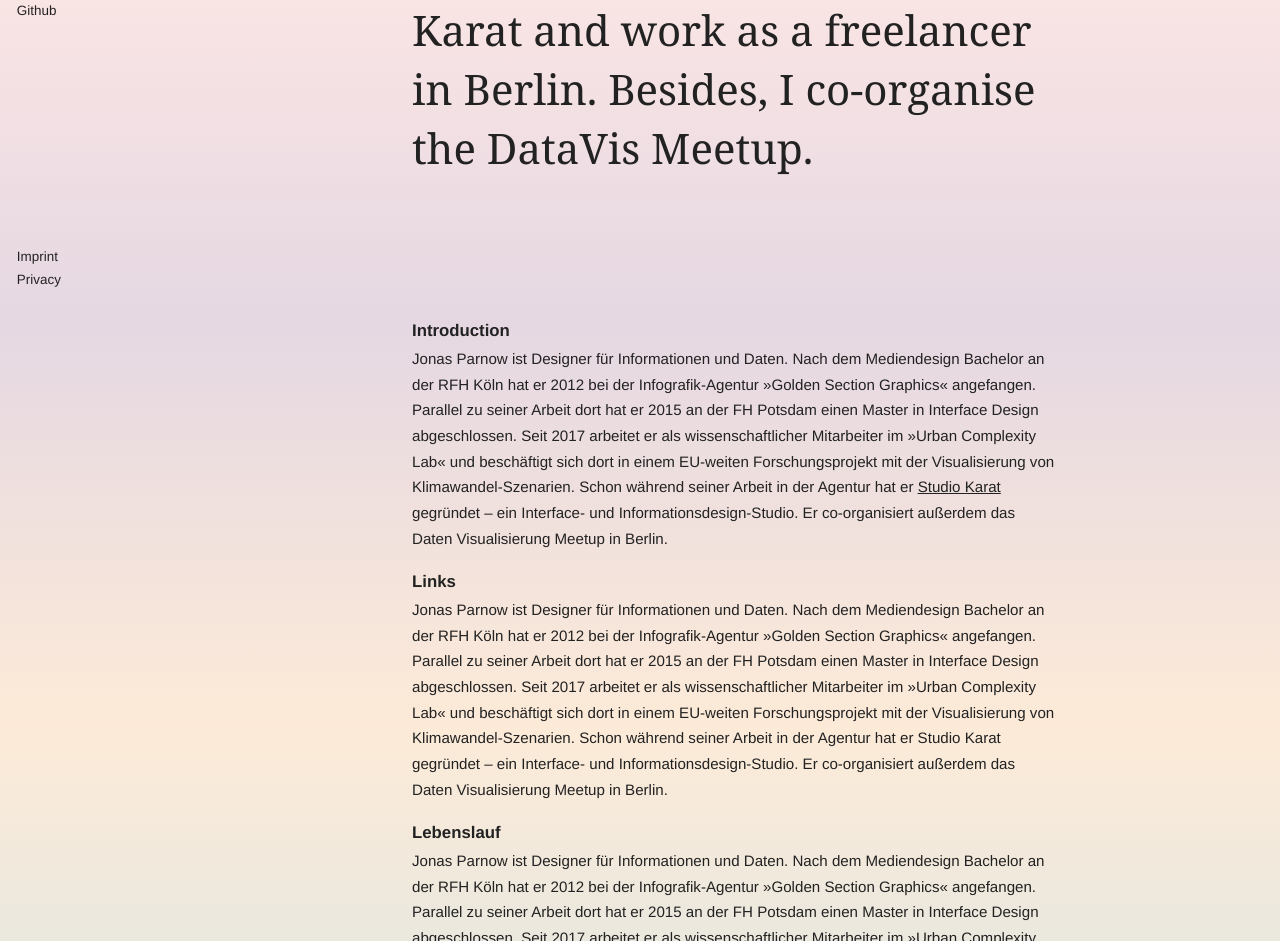
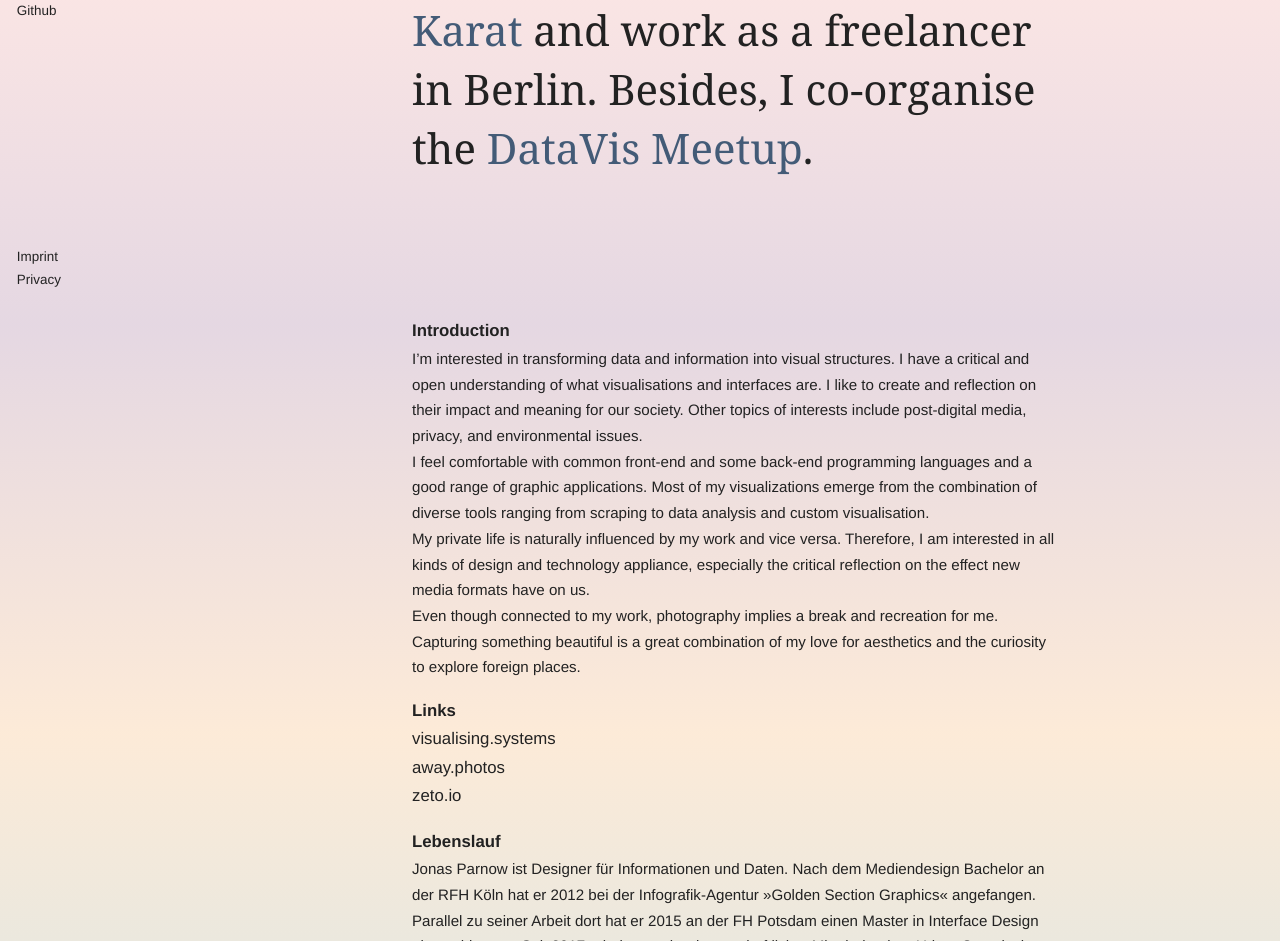
Before and after one commit to kimalbrecht/jonasparnow.com, a Nuxt app: page / in a window 1280 px wide. Shown: the part 491-1432 px from the top of the page. Built offline with nearby package versions, Linux system fonts and the light colour scheme; a web font is replaced by a local one.

Commit message:
link styling

```diff
--- a/assets/style/typography.scss
+++ b/assets/style/typography.scss
@@ -13,6 +13,11 @@ h3 {
   font-size: 1.3rem;
   font-weight: normal;
   line-height: 1.4;
+  // color: #3F4550;
+
+  a {
+    color: #435B77;
+  }
 
   @include media-query($on-laptop) {
     & {
@@ -49,6 +54,7 @@ a {
   &:hover, &:focus {
     background-color: #5F74E7;
     color: #FAEEE4;
+    text-decoration: none;
   }
 }
 
--- a/pages/index.vue
+++ b/pages/index.vue
@@ -1,15 +1,22 @@
 <template>
   <div class="container rows">
     <header>
-      <h3>I’m a research associate at the Urban Complexity Lab in Potsdam working on the visualisation of climate change scenarios. I co-run the interface and information design <a href="http://karat.studio">Studio Karat</a> and work as a freelancer in Berlin. Besides, I co-organise the DataVis Meetup.</h3>
+      <h3>I’m a research associate at the <a href="https://uclab.fh-potsdam.de/">Urban Complexity Lab</a> in Potsdam working on the <a href="http://senses-project.org/">visualisation of climate change scenarios</a>. I co-run the interface and information design <a href="http://karat.studio">Studio Karat</a> and work as a freelancer in Berlin. Besides, I co-organise the <a href="https://datavis.berlin">DataVis Meetup</a>.</h3>
     </header>
     <section>
       <h4>Introduction</h4>
-      <p>Jonas Parnow ist Designer für Informationen und Daten. Nach dem Mediendesign Bachelor an der RFH Köln hat er 2012 bei der Infografik-Agentur »Golden Section Graphics« angefangen. Parallel zu seiner Arbeit dort hat er 2015 an der FH Potsdam einen Master in Interface Design abgeschlossen. Seit 2017 arbeitet er als wissenschaftlicher Mitarbeiter im »Urban Complexity Lab« und beschäftigt sich dort in einem EU-weiten Forschungsprojekt mit der Visualisierung von Klimawandel-Szenarien. Schon während seiner Arbeit in der Agentur hat er <a href="http://karat.studio">Studio Karat</a> gegründet – ein Interface- und Informationsdesign-Studio. Er co-organisiert außerdem das Daten Visualisierung Meetup in Berlin.</p>
+      <p>I’m interested in trans­­forming data and information into visual struc­tures. I have a critical and open under­standing of what visuali­­sations and interfaces are. I like to create and reflection on their impact and meaning for our society. Other topics of interests include post-digital media, privacy, and environmental issues.</p>
+      <p>I feel comfortable with common front-end and some back-end programming languages and a good range of graphic appli­cations. Most of my visuali­zations emerge from the combination of diverse tools ranging from scraping to data analysis and custom visuali­sation.</p>
+      <p>My private life is naturally influenced by my work and vice versa. Therefore, I am interested in all kinds of design and technology appliance, especially the critical reflection on the effect new media formats have on us.</p>
+      <p>Even though connected to my work, photography implies a break and recreation for me. Capturing something beautiful is a great combination of my love for aesthetics and the curiosity to explore foreign places.</p>
     </section>
     <section>
       <h4>Links</h4>
-      <p>Jonas Parnow ist Designer für Informationen und Daten. Nach dem Mediendesign Bachelor an der RFH Köln hat er 2012 bei der Infografik-Agentur »Golden Section Graphics« angefangen. Parallel zu seiner Arbeit dort hat er 2015 an der FH Potsdam einen Master in Interface Design abgeschlossen. Seit 2017 arbeitet er als wissenschaftlicher Mitarbeiter im »Urban Complexity Lab« und beschäftigt sich dort in einem EU-weiten Forschungsprojekt mit der Visualisierung von Klimawandel-Szenarien. Schon während seiner Arbeit in der Agentur hat er Studio Karat gegründet – ein Interface- und Informationsdesign-Studio. Er co-organisiert außerdem das Daten Visualisierung Meetup in Berlin.</p>
+      <ul>
+        <li>visualising.systems</li>
+        <li>away.photos</li>
+        <li>zeto.io</li>
+      </ul>
     </section>
     <section>
       <h4>Lebenslauf</h4>
```
